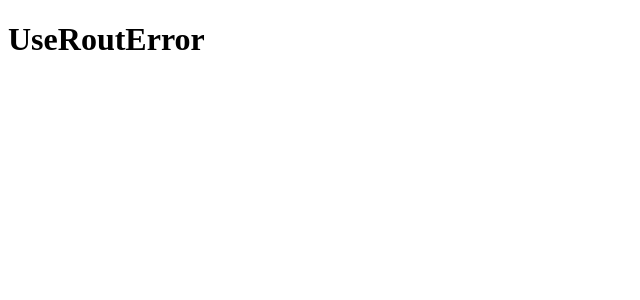
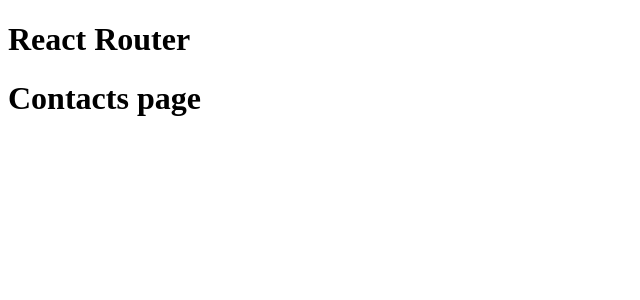
Before and after one commit to Amit-2002/react-practices, a React (Vite) app: page /contacts in a window 1280 px wide. Shown: the top 300 px of the page, without its empty margins (0-640 px from the left). Built offline with nearby package versions, Linux system fonts and the light colour scheme.

Commit message:
basic routting

```diff
--- a/src/App.jsx
+++ b/src/App.jsx
@@ -12,6 +12,8 @@
 //     </div>
 //   )
 // }
+
+
 
 // import ToggleButton from "./project/ToggleButton"
 
@@ -385,32 +387,32 @@
 
 
 
-import {useNavigate, BrowserRouter} from 'react-router-dom'
+// import {useNavigate, BrowserRouter} from 'react-router-dom'
 
 
-const App = () => {
+// const App = () => {
 
-    // const err = useRouteError()
-    return (
-        <BrowserRouter>
-            <>
-            <h1>UseRoutError</h1>
-            <a />
-            </>
-        </BrowserRouter>
-    )
-}
+//     // const err = useRouteError()
+//     return (
+//         <BrowserRouter>
+//             <>
+//             <h1>UseRoutError</h1>
+//             <a />
+//             </>
+//         </BrowserRouter>
+//     )
+// }
 
-export default App
+// export default App
 
 
-function a (){
-    const nav = useNavigate();
-    console.log(nav);
-    return(
-        <h3>ldfkas</h3>
-    )
-}
+// function a (){
+//     const nav = useNavigate();
+//     console.log(nav);
+//     return(
+//         <h3>ldfkas</h3>
+//     )
+// }
 
 
 
@@ -450,3 +452,48 @@
 // };
 
 // export default App;
+
+
+
+
+
+
+
+
+                        // BASIC ROUTS
+
+import { createBrowserRouter, RouterProvider } from "react-router-dom";
+import Home from "./pages/Home";
+import About from "./pages/About";
+import Movie from "./pages/Movie";
+import Contacts from "./pages/Contacts";
+
+const App = () => {
+    const router = createBrowserRouter([
+        {
+            path:'/',
+            element: <Home />
+        },
+        {
+            path:'/about',
+            element: <About />
+        },
+        {
+            path:'/movie',
+            element: <Movie />
+        },
+        {
+            path:'/contacts',
+            element: <Contacts />
+        }
+    ]);
+
+
+    return(
+       <>
+         <h1>React Router</h1>
+         <RouterProvider router={router}/>
+       </>
+    )
+}
+export default App;
--- /dev/null
+++ b/src/pages/About.jsx
@@ -0,0 +1,6 @@
+const About = () => {
+    return (
+        <h1>About page.</h1>
+    )
+}
+export default About;
--- /dev/null
+++ b/src/pages/Contacts.jsx
@@ -0,0 +1,6 @@
+const Contacts = () => {
+    return(
+        <h1>Contacts page</h1>
+    )
+}
+export default Contacts;
--- /dev/null
+++ b/src/pages/Home.jsx
@@ -0,0 +1,10 @@
+import { useRouteError } from "react-router-dom";
+
+const Home = () => {
+    const err = useRouteError();
+    console.log(err);
+    return(
+        <h1>Home page</h1>
+    )
+}
+export default Home;
--- /dev/null
+++ b/src/pages/Movie.jsx
@@ -0,0 +1,6 @@
+const Movie = () =>{
+    return (
+        <h1>Movie page</h1>
+    )
+}
+export default Movie;
```
